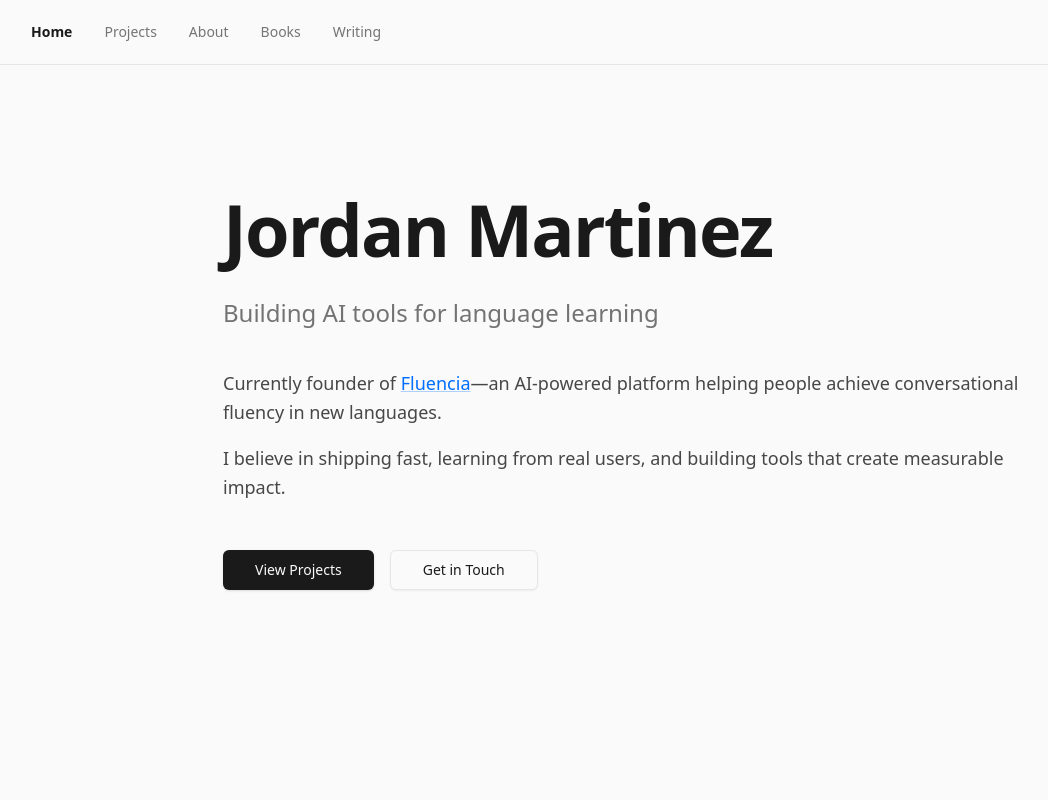
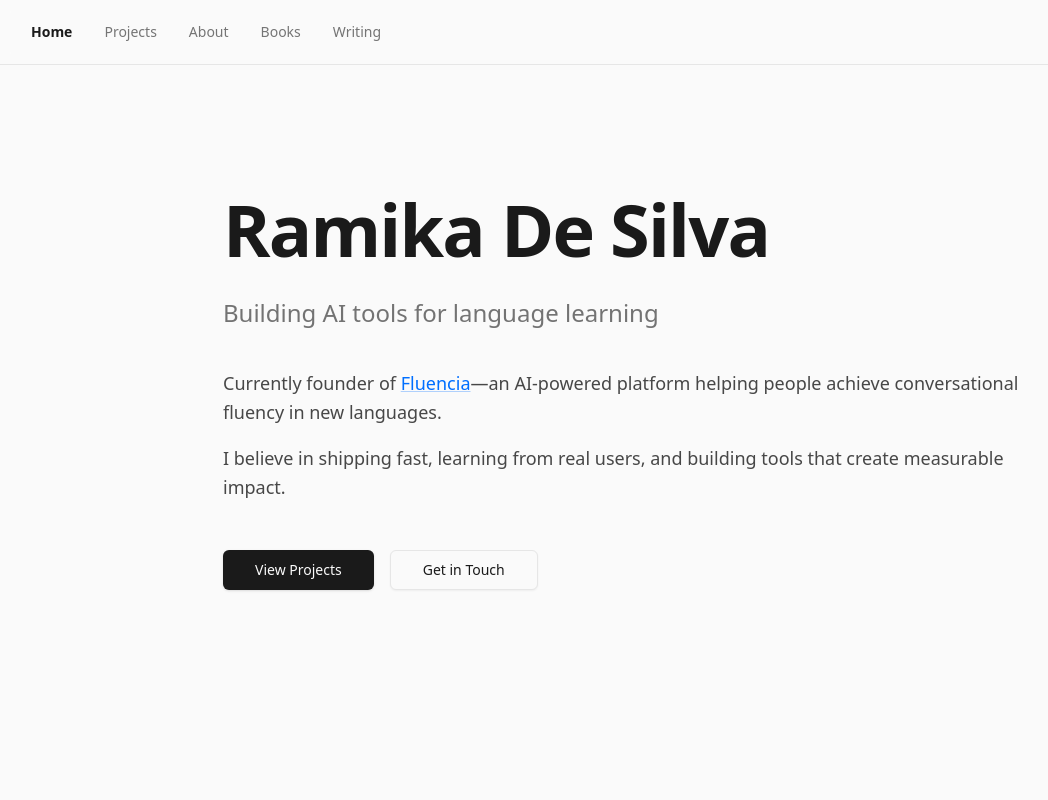
Before and after one commit to RamikaDeSilva/personal-website, a Next.js app: page / in a window 1280 px wide. Shown: the top 800 px of the page, without its empty margins (1-1049 px from the left). Built offline with nearby package versions, Linux system fonts and the light colour scheme.

Commit message:
update contact info + name

```diff
--- a/components/footer.tsx
+++ b/components/footer.tsx
@@ -19,7 +19,7 @@ export function Footer() {
 
         <div className="mb-12 flex justify-center gap-6">
           <a
-            href="mailto:your.email@example.com"
+            href="mailto:ramikadesilva0@gmail.com"
             target="_blank"
             rel="noopener noreferrer"
             className="text-foreground/60 transition-colors hover:text-foreground"
@@ -28,7 +28,7 @@ export function Footer() {
             <Mail className="h-6 w-6" />
           </a>
           <a
-            href="https://github.com/yourusername"
+            href="https://github.com/RamikaDeSilva"
             target="_blank"
             rel="noopener noreferrer"
             className="text-foreground/60 transition-colors hover:text-foreground"
@@ -37,7 +37,7 @@ export function Footer() {
             <Github className="h-6 w-6" />
           </a>
           <a
-            href="https://linkedin.com/in/yourusername"
+            href="https://linkedin.com/in/ramikadesilva"
             target="_blank"
             rel="noopener noreferrer"
             className="text-foreground/60 transition-colors hover:text-foreground"
@@ -46,7 +46,7 @@ export function Footer() {
             <Linkedin className="h-6 w-6" />
           </a>
           <a
-            href="https://twitter.com/yourusername"
+            href="https://x.com/RamikaDeSilva_"
             target="_blank"
             rel="noopener noreferrer"
             className="text-foreground/60 transition-colors hover:text-foreground"
@@ -57,7 +57,7 @@ export function Footer() {
         </div>
 
         <p className="text-sm text-muted-foreground">
-          © 2024 Jordan Martinez. Built with intention, shipped with speed.
+          © 2024 Ramika De Silva. Built with intention, shipped with speed.
         </p>
       </div>
     </footer>
--- a/components/hero.tsx
+++ b/components/hero.tsx
@@ -5,7 +5,7 @@ export function Hero() {
   return (
     <section id="home" className="mx-auto max-w-4xl px-6 py-32 lg:px-8">
       <h1 className="mb-8 text-5xl font-bold tracking-tight text-foreground sm:text-6xl lg:text-7xl">
-        Jordan Martinez
+        Ramika De Silva
       </h1>
 
       <p className="mb-10 text-xl text-muted-foreground sm:text-2xl">
```
